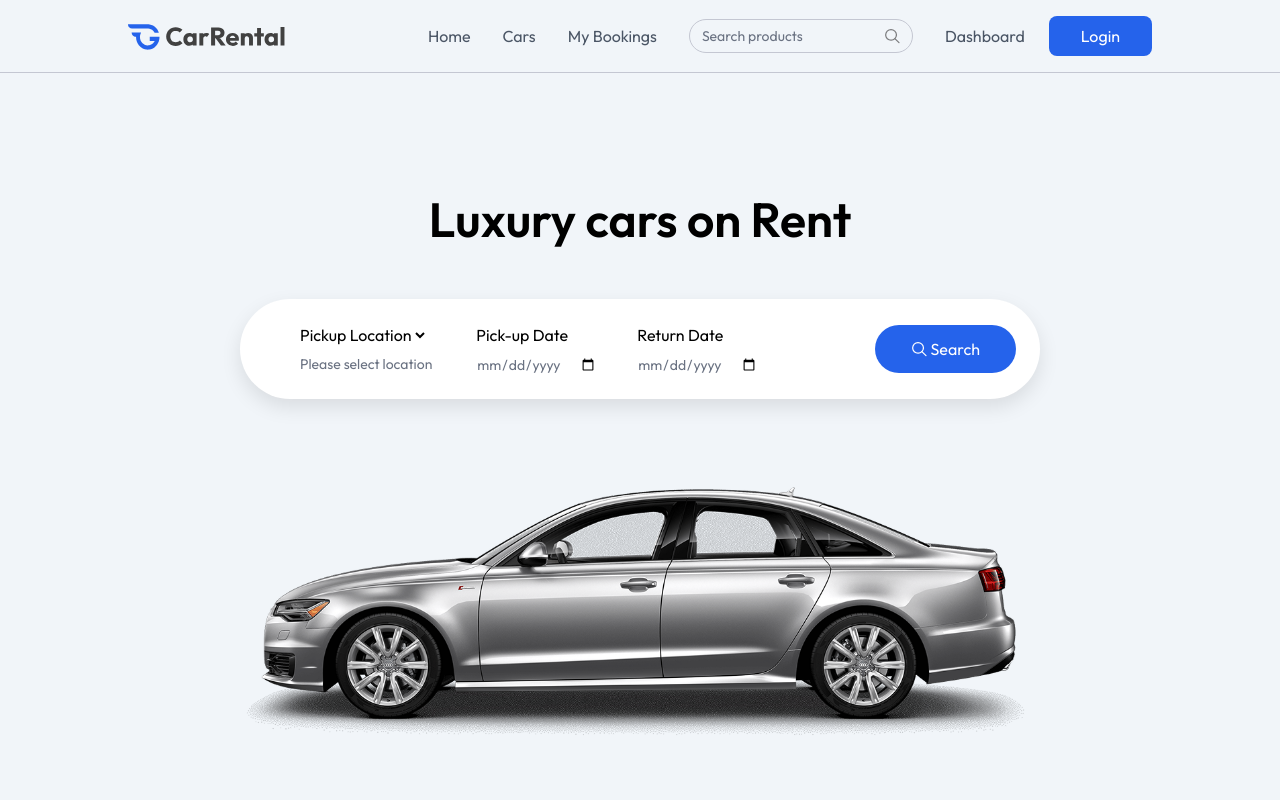
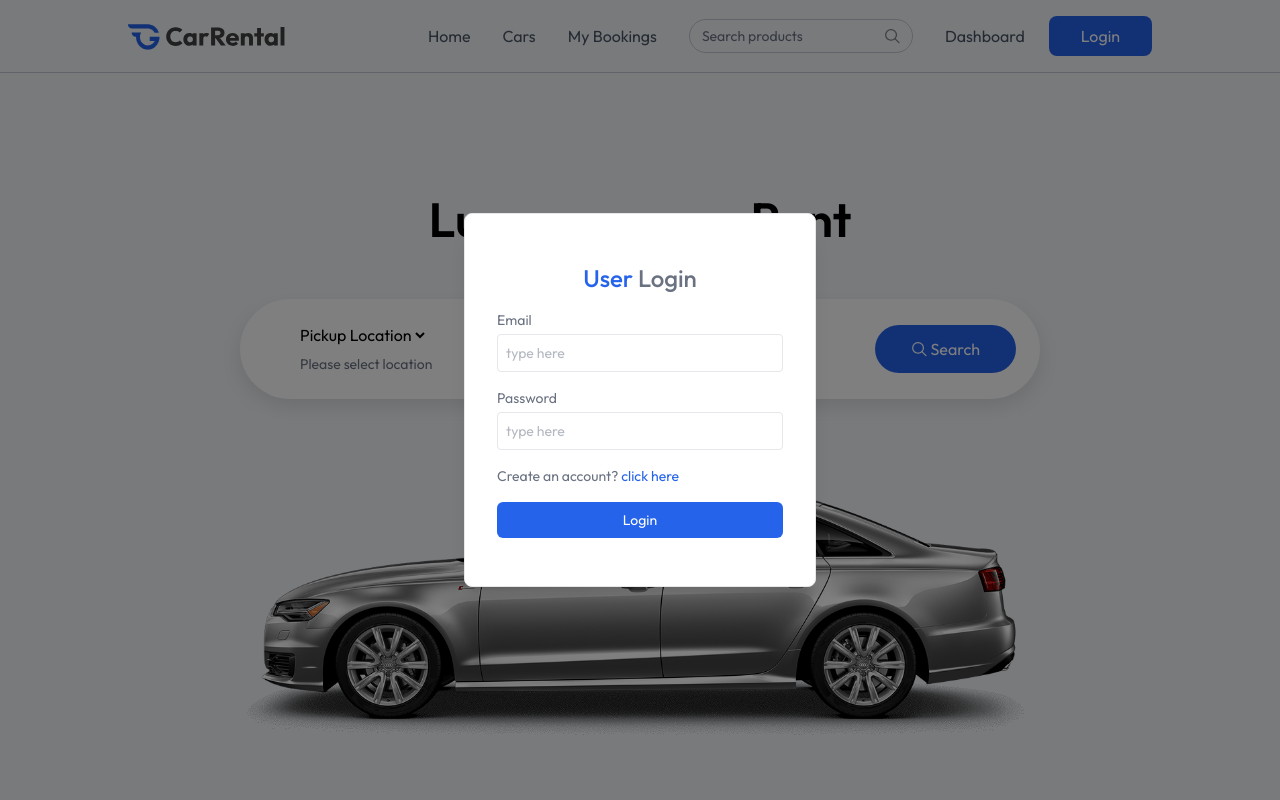
Before and after one commit to alexngumbau/CAR-RENTAL, a React (Vite) app in the folder client/: page / in a window 1280 px wide. Both pictures are taken after a click on the button "Login". Shown: the top 800 px of the page. Built offline with nearby package versions, Linux system fonts and the light colour scheme.

Commit message:
added the login page

```diff
--- a/client/src/App.jsx
+++ b/client/src/App.jsx
@@ -11,6 +11,7 @@
 import AddCar from "./pages/owner/AddCar";
 import ManageCars from "./pages/owner/ManageCars";
 import ManageBookings from "./pages/owner/ManageBookings";
+import Login from "./components/Login";
 
 const App = () => {
   const [showLogin, setShowLogin] = useState(false);
@@ -18,13 +19,15 @@
 
   return (
     <>
+      {showLogin && <Login setShowLogin={setShowLogin} />}
+
       {!isOwnerPath && <Navbar setShowLogin={setShowLogin} />}
 
       <Routes>
-        <Route path="/" element={ <Home />} />
-        <Route path="/car-details/:id" element={ <CarDetails />} />
-        <Route path="/cars" element={ <Cars />} />
-        <Route path="/my-bookings" element={ <MyBookings />} />
+        <Route path="/" element={<Home />} />
+        <Route path="/car-details/:id" element={<CarDetails />} />
+        <Route path="/cars" element={<Cars />} />
+        <Route path="/my-bookings" element={<MyBookings />} />
 
         <Route path="/owner" element={<Layout />}>
           <Route index element={<Dashboard />} />
@@ -32,10 +35,9 @@
           <Route path="manage-cars" element={<ManageCars />} />
           <Route path="manage-bookings" element={<ManageBookings />} />
         </Route>
-
       </Routes>
 
-      { !isOwnerPath && <Footer /> }
+      {!isOwnerPath && <Footer />}
     </>
   );
 };
--- /dev/null
+++ b/client/src/components/Login.jsx
@@ -0,0 +1,87 @@
+import React, { useState } from "react";
+
+const Login = ({ setShowLogin }) => {
+  const [state, setState] = useState("login");
+  const [name, setName] = useState("");
+  const [email, setEmail] = useState("");
+  const [password, setPassword] = useState("");
+
+  const onSubmitHandler = async (event) => {
+    event.preventDefault();
+  };
+
+  return (
+    <div
+      onClick={() => setShowLogin(false)}
+      className="fixed top-0 bottom-0 left-0 right-0 z-100 flex items-center text-sm text-gray-600 bg-black/50"
+    >
+      <form onSubmit={onSubmitHandler} onClick={(e) => e.stopPropagation()} className="flex flex-col gap-4 m-auto items-start p-8 py-12 w-80 sm:w-[352px] text-gray-500 rounded-lg shadow-xl border border-gray-200 bg-white">
+        <p className="text-2xl font-medium m-auto">
+          <span className="text-primary">User</span>{" "}
+          {state === "login" ? "Login" : "Sign Up"}
+        </p>
+        {state === "register" && (
+          <div className="w-full">
+            <p>Name</p>
+            <input
+              onChange={(e) => setName(e.target.value)}
+              value={name}
+              placeholder="type here"
+              className="border border-gray-200 rounded w-full p-2 mt-1 outline-primary"
+              type="text"
+              required
+            />
+          </div>
+        )}
+        <div className="w-full ">
+          <p>Email</p>
+          <input
+            onChange={(e) => setEmail(e.target.value)}
+            value={email}
+            placeholder="type here"
+            className="border border-gray-200 rounded w-full p-2 mt-1 outline-primary"
+            type="email"
+            required
+          />
+        </div>
+        <div className="w-full ">
+          <p>Password</p>
+          <input
+            onChange={(e) => setPassword(e.target.value)}
+            value={password}
+            placeholder="type here"
+            className="border border-gray-200 rounded w-full p-2 mt-1 outline-primary"
+            type="password"
+            required
+          />
+        </div>
+        {state === "register" ? (
+          <p>
+            Already have account?{" "}
+            <span
+              onClick={() => setState("login")}
+              className="text-primary cursor-pointer"
+            >
+              click here
+            </span>
+          </p>
+        ) : (
+          <p>
+            Create an account?{" "}
+            <span
+              onClick={() => setState("register")}
+              className="text-primary cursor-pointer"
+            >
+              click here
+            </span>
+          </p>
+        )}
+        <button className="bg-primary hover:bg-primary-dull transition-all text-white w-full py-2 rounded-md cursor-pointer">
+          {state === "register" ? "Create Account" : "Login"}
+        </button>
+      </form>
+    </div>
+  );
+};
+
+export default Login;
```
